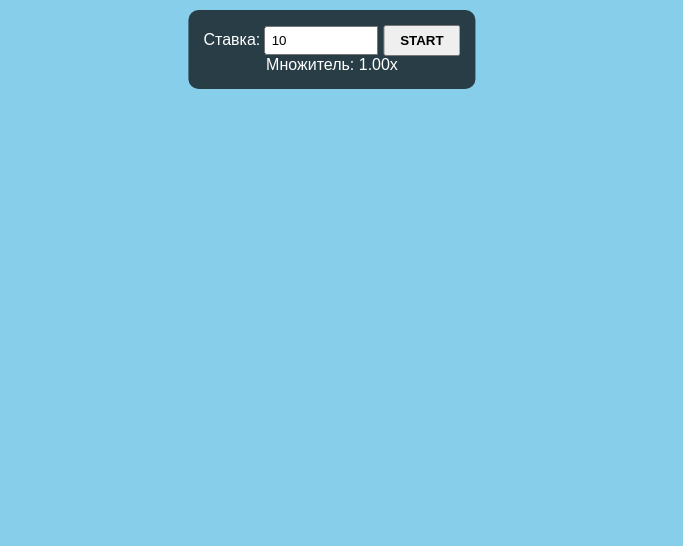
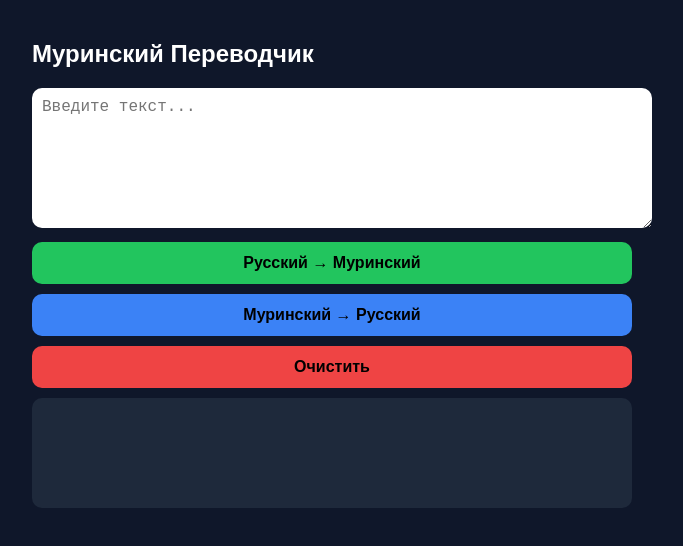
Before and after one commit to germankyznecov2019-lang/U, a plain HTML site: page index.html in a window 1280 px wide. Shown: the whole page, without its empty margins (308-991 px from the left). Drawn offline with Linux system fonts and the light colour scheme.

Commit message:
Update index.html

```diff
--- a/index.html
+++ b/index.html
@@ -2,125 +2,104 @@
 <html lang="ru">
 <head>
 <meta charset="UTF-8">
-<title>Minecraft Bet Game</title>
+<meta name="viewport" content="width=device-width, initial-scale=1.0">
+<title>Муринский Переводчик</title>
 <style>
 body {
+    font-family: Arial, sans-serif;
+    background: #0f172a;
+    color: white;
     margin: 0;
-        background: #87CEEB;
-        font-family: Arial, sans-serif;
-        text-align: center;
+    padding: 20px;
 }
-
-    #gameUI {
-        position: fixed;
-        top: 10px;
-        left: 50%;
-        transform: translateX(-50%);
-        background: rgba(0,0,0,0.7);
+.container {
+    max-width: 600px;
+    margin: auto;
+}
+textarea {
+    width: 100%;
+    height: 120px;
+    border-radius: 10px;
+    border: none;
+    padding: 10px;
+    font-size: 16px;
+    margin-bottom: 10px;
+}
+button {
+    width: 100%;
+    padding: 12px;
+    margin-bottom: 10px;
+    border-radius: 10px;
+    border: none;
+    font-size: 16px;
+    font-weight: bold;
+    cursor: pointer;
+}
+.translate { background: #22c55e; }
+.reverse { background: #3b82f6; }
+.clear { background: #ef4444; }
+.result {
+    background: #1e293b;
     padding: 15px;
     border-radius: 10px;
-        color: white;
-    }
-
-    input {
-        padding: 5px;
-        width: 100px;
-    }
-
-    button {
-        padding: 6px 15px;
-        cursor: pointer;
-        font-weight: bold;
-    }
-
-    canvas {
-        display: block;
+    min-height: 80px;
 }
 </style>
 </head>
 <body>
 
-<div id="gameUI">
-    Ставка: <input type="number" id="bet" value="10" min="1">
-    <button onclick="startGame()">START</button>
-    <div>Множитель: <span id="multiplier">1.00x</span></div>
-    <div id="result"></div>
+<div class="container">
+<h2>Муринский Переводчик</h2>
+
+<textarea id="input" placeholder="Введите текст..."></textarea>
+
+<button class="translate" onclick="toMurinsky()">Русский → Муринский</button>
+<button class="reverse" onclick="toRussian()">Муринский → Русский</button>
+<button class="clear" onclick="clearText()">Очистить</button>
+
+<div class="result" id="output"></div>
 </div>
 
-<canvas id="gameCanvas"></canvas>
+<script>
+const exceptions = {
+    "ч": "я",
+    "друн": "друг",
+    "доной": "домой",
+    "естч": "есть",
+    "илу": "иду",
+    "светл": "свет",
+    "гранч": "барьер",
+    "пакость": "зло"
+};
 
-<script>
-const canvas = document.getElementById("gameCanvas");
-const ctx = canvas.getContext("2d");
-
-canvas.width = window.innerWidth;
-canvas.height = window.innerHeight;
-
-let gameRunning = false;
-let multiplier = 1;
-let crashPoint = 0;
-
-function startGame() {
-    if (gameRunning) return;
-
-    const bet = parseFloat(document.getElementById("bet").value);
-    if (!bet || bet <= 0) {
-        alert("Введите ставку!");
-        return;
+function toMurinsky() {
+    let text = document.getElementById("input").value.toLowerCase();
+    let words = text.split(" ");
+    let result = words.map(word => {
+        for (let key in exceptions) {
+            if (exceptions[key] === word) return key;
+        }
+        if (word.length > 3) return word + "ность";
+        return word;
+    });
+    document.getElementById("output").innerText = result.join(" ");
 }
 
-    multiplier = 1;
-    crashPoint = Math.random() * 5 + 1; // случайный краш от 1x до 6x
-    gameRunning = true;
-    document.getElementById("result").innerText = "";
-    updateGame();
+function toRussian() {
+    let text = document.getElementById("input").value.toLowerCase();
+    let words = text.split(" ");
+    let result = words.map(word => {
+        if (exceptions[word]) return exceptions[word];
+        if (word.endsWith("ность")) return word.slice(0, -6);
+        if (word.endsWith("ость")) return word.slice(0, -4);
+        return word;
+    });
+    document.getElementById("output").innerText = result.join(" ");
 }
 
-function updateGame() {
-    if (!gameRunning) return;
-
-    multiplier += 0.02;
-
-    if (multiplier >= crashPoint) {
-        gameRunning = false;
-        document.getElementById("result").innerText =
-            "💥 Краш на " + crashPoint.toFixed(2) + "x";
-        return;
-    }
-
-    document.getElementById("multiplier").innerText =
-        multiplier.toFixed(2) + "x";
-
-    drawWorld(multiplier);
-    requestAnimationFrame(updateGame);
-}
-
-function drawWorld(heightFactor) {
-    ctx.clearRect(0, 0, canvas.width, canvas.height);
-
-    const blockSize = 40;
-    const baseY = canvas.height - 100;
-
-    // трава
-    for (let x = 0; x < canvas.width; x += blockSize) {
-        drawBlock(x, baseY, "#4CAF50");
-        drawBlock(x, baseY + blockSize, "#8B4513");
-    }
-
-    // башня растет
-    const towerHeight = Math.floor(heightFactor * 5);
-    const centerX = canvas.width / 2 - blockSize / 2;
-
-    for (let i = 0; i < towerHeight; i++) {
-        drawBlock(centerX, baseY - blockSize * (i + 1), "#9E9E9E");
-    }
-}
-
-function drawBlock(x, y, color) {
-    ctx.fillStyle = color;
-    ctx.fillRect(x, y, 40, 40);
-    ctx.strokeStyle = "#000";
-    ctx.strokeRect(x, y, 40, 40);
+function clearText() {
+    document.getElementById("input").value = "";
+    document.getElementById("output").innerText = "";
 }
 </script>
 
```
Lines whose indentation alone changed are shown as unchanged.
